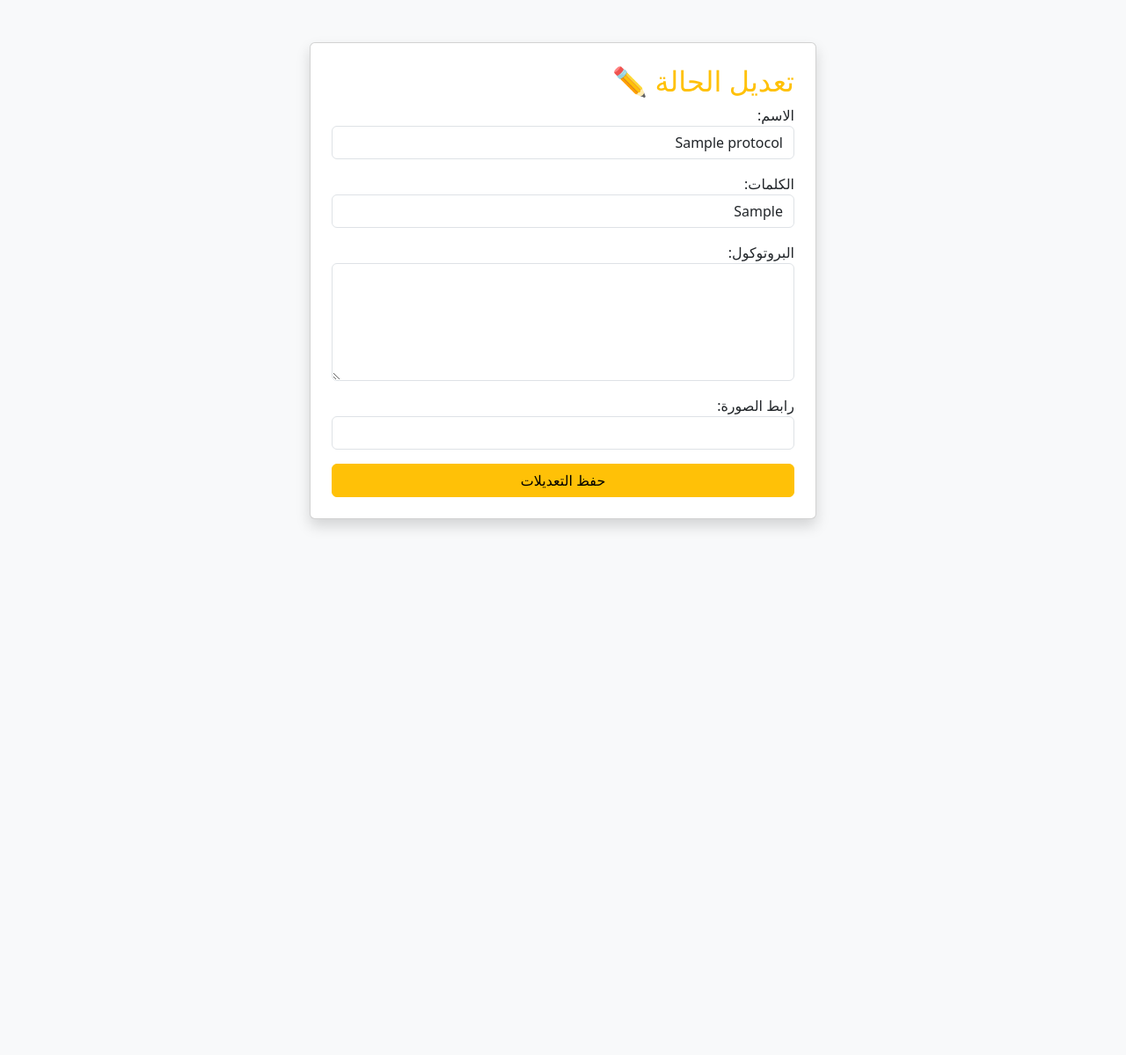
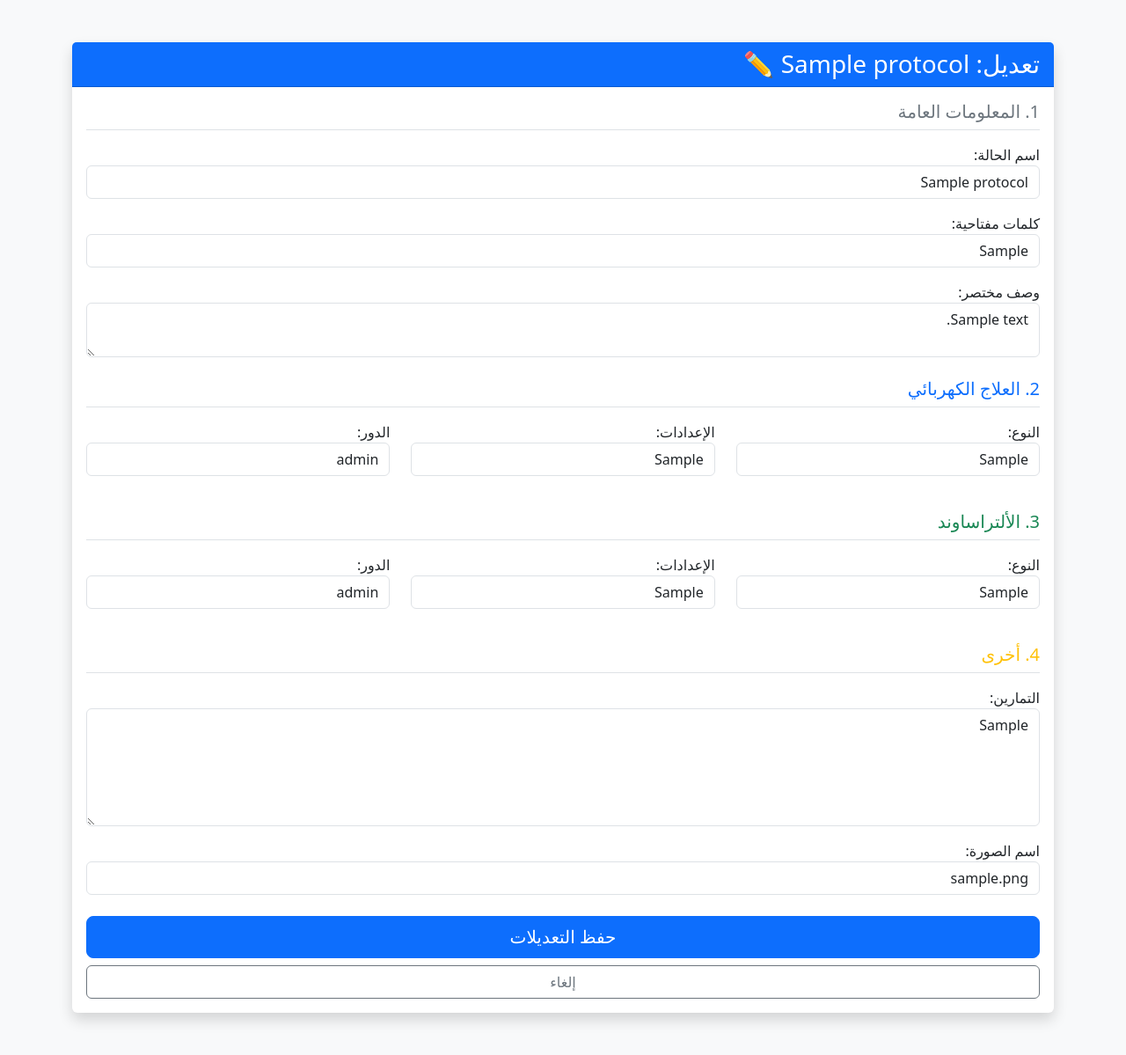
Before and after one commit to abohamza122025-a11y/PhysioExpert-Pro, a Flask app: page /admin/edit/1 in a window 1280 px wide. Shown: the whole page at 88% size. Before the commit the page ends 601 px from the top, so only its background shows below. Run offline with Flask 3, Linux system fonts and the light colour scheme; a user stored in the database is signed in; tables that the repository leaves empty hold one stand-in row (values such as "Sample post").

Commit message:
Update edit_protocol.html

```diff
--- a/templates/edit_protocol.html
+++ b/templates/edit_protocol.html
@@ -1,21 +1,81 @@
 <!DOCTYPE html>
 <html lang="ar" dir="rtl">
 <head>
-    <meta charset="UTF-8"><title>تعديل</title>
+    <meta charset="UTF-8">
+    <title>تعديل البروتوكول</title>
     <link href="https://cdn.jsdelivr.net/npm/bootstrap@5.3.0/dist/css/bootstrap.min.css" rel="stylesheet">
 </head>
-<body class="bg-light py-5 text-end">
-    <div class="container" style="max-width: 600px;">
-        <div class="card p-4 shadow">
-            <h2 class="text-warning">تعديل الحالة ✏️</h2>
+<body class="bg-light">
+<div class="container py-5 text-end">
+    <div class="card shadow border-0">
+        <div class="card-header bg-primary text-white">
+            <h3 class="mb-0">تعديل: {{ protocol.disease_name }} ✏️</h3>
+        </div>
+        <div class="card-body">
             <form method="POST">
-                <div class="mb-3"><label>الاسم:</label><input type="text" name="disease_name" class="form-control" value="{{ protocol.disease_name }}" required></div>
-                <div class="mb-3"><label>الكلمات:</label><input type="text" name="keywords" class="form-control" value="{{ protocol.keywords }}"></div>
-                <div class="mb-3"><label>البروتوكول:</label><textarea name="protocol_text" class="form-control" rows="5" required>{{ protocol.protocol_text }}</textarea></div>
-                <div class="mb-3"><label>رابط الصورة:</label><input type="url" name="image_url" class="form-control" value="{{ protocol.electrode_image_url }}"></div>
-                <button type="submit" class="btn btn-warning w-100">حفظ التعديلات</button>
+                <h5 class="text-secondary border-bottom pb-2 mb-3">1. المعلومات العامة</h5>
+                <div class="mb-3">
+                    <label>اسم الحالة:</label>
+                    <input type="text" name="disease_name" class="form-control" value="{{ protocol.disease_name }}" required>
+                </div>
+                <div class="mb-3">
+                    <label>كلمات مفتاحية:</label>
+                    <input type="text" name="keywords" class="form-control" value="{{ protocol.keywords }}">
+                </div>
+                <div class="mb-3">
+                    <label>وصف مختصر:</label>
+                    <textarea name="description" class="form-control" rows="2">{{ protocol.description }}</textarea>
+                </div>
+
+                <h5 class="text-primary border-bottom pb-2 mb-3 mt-4">2. العلاج الكهربائي</h5>
+                <div class="row">
+                    <div class="col-md-4 mb-3">
+                        <label>النوع:</label>
+                        <input type="text" name="estim_type" class="form-control" value="{{ protocol.estim_type }}">
+                    </div>
+                    <div class="col-md-4 mb-3">
+                        <label>الإعدادات:</label>
+                        <input type="text" name="estim_params" class="form-control" value="{{ protocol.estim_params }}">
+                    </div>
+                    <div class="col-md-4 mb-3">
+                        <label>الدور:</label>
+                        <input type="text" name="estim_role" class="form-control" value="{{ protocol.estim_role }}">
+                    </div>
+                </div>
+
+                <h5 class="text-success border-bottom pb-2 mb-3 mt-4">3. الألتراساوند</h5>
+                <div class="row">
+                    <div class="col-md-4 mb-3">
+                        <label>النوع:</label>
+                        <input type="text" name="us_type" class="form-control" value="{{ protocol.us_type }}">
+                    </div>
+                    <div class="col-md-4 mb-3">
+                        <label>الإعدادات:</label>
+                        <input type="text" name="us_params" class="form-control" value="{{ protocol.us_params }}">
+                    </div>
+                    <div class="col-md-4 mb-3">
+                        <label>الدور:</label>
+                        <input type="text" name="us_role" class="form-control" value="{{ protocol.us_role }}">
+                    </div>
+                </div>
+
+                <h5 class="text-warning border-bottom pb-2 mb-3 mt-4">4. أخرى</h5>
+                <div class="mb-3">
+                    <label>التمارين:</label>
+                    <textarea name="exercises_list" class="form-control" rows="5">{{ protocol.exercises_list }}</textarea>
+                </div>
+                <div class="mb-3">
+                    <label>اسم الصورة:</label>
+                    <input type="text" name="electrode_image" class="form-control" value="{{ protocol.electrode_image }}">
+                </div>
+
+                <div class="d-grid gap-2 mt-4">
+                    <button type="submit" class="btn btn-primary btn-lg">حفظ التعديلات</button>
+                    <a href="/admin" class="btn btn-outline-secondary">إلغاء</a>
+                </div>
             </form>
         </div>
     </div>
+</div>
 </body>
 </html>
```
